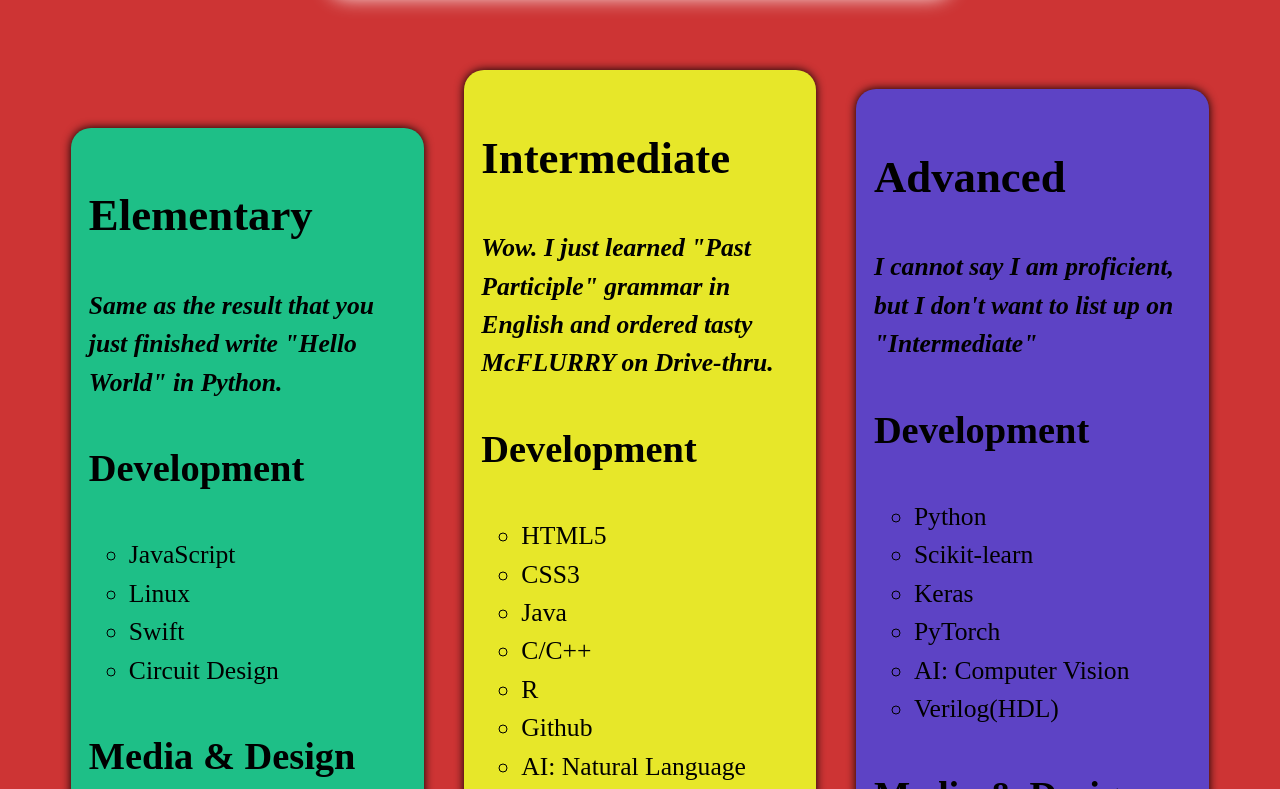
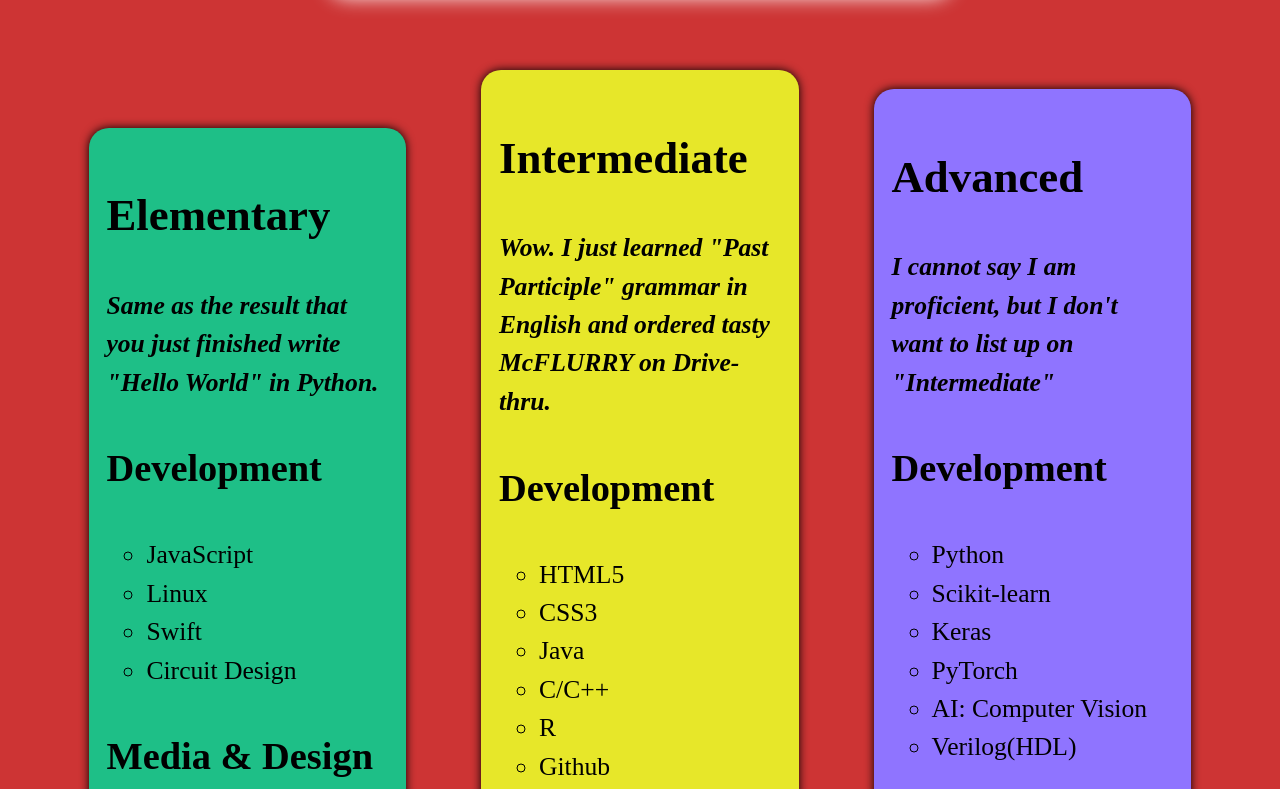
Before and after one commit to KinderRookie/UIDesign1, a plain HTML site: page technical-report/index.html in a window 1280 px wide. Shown: the part 547-1336 px from the top of the page. Drawn offline with Linux system fonts and the light colour scheme.

Commit message:
Update style.css

```diff
--- a/technical-report/style.css
+++ b/technical-report/style.css
@@ -11,11 +11,11 @@ body {
 }
 
 h2 {
-  font-size: 3.5vw;
+  font-size: 5.5vw;
 }
 
 h3 {
-  font-size: 3vw;
+  font-size: 5vw;
 }
 
 #container {
@@ -29,8 +29,8 @@ h3 {
   padding: 5px 20px;
   border-radius: 20px;
   margin-bottom: 10px;
-  width: 100%;
-  max-width: fit-content;
+  width: 80%;
+  max-width: max-content;
 }
 
 @keyframes glow {
@@ -61,7 +61,7 @@ h3 {
 .elementary p,
 .Advanced p,
 .intermediate p {
-  font-size: 2vw;
+  font-size: 3.5vw;
   font-weight: bold;
   font-style: italic;
   margin: 0;
@@ -70,7 +70,7 @@ h3 {
 
 li {
   list-style-type: circle;
-  font-size: 2vw;
+  font-size: 3.5vw;
 }
 #current_stack {
   display: grid;
@@ -84,7 +84,7 @@ li {
 .intermediate,
 .Advanced {
   padding: 2%;
-  width: 100%; /* Ensure each item takes full width of its grid cell */
+  width: 80%; /* Ensure each item takes full width of its grid cell */
   max-width: fit-content;
   border-radius: 20px;
   box-shadow: #000000 0px 0px 10px;
@@ -99,7 +99,7 @@ li {
 }
 
 .Advanced {
-  background-color: rgb(93, 67, 197);
+  background-color: rgb(143, 116, 255);
 }
 
 @media (min-width: 1000px) {
@@ -113,4 +113,26 @@ li {
   .Advanced {
     padding: 5%; /* Reduce the padding on mobile */
   }
+
+  .elementary p,
+  .Advanced p,
+  .intermediate p {
+    font-size: 2vw;
+    font-weight: bold;
+    font-style: italic;
+    margin: 0;
+    padding: 0;
+  }
+
+  h2 {
+    font-size: 3.5vw;
+  }
+
+  h3 {
+    font-size: 3vw;
+  }
+  li {
+    list-style-type: circle;
+    font-size: 2vw;
+  }
 }
```
